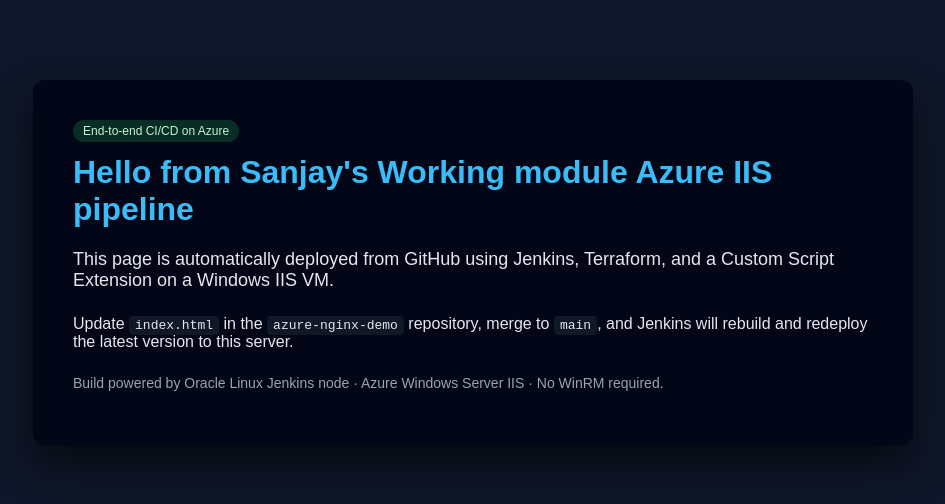
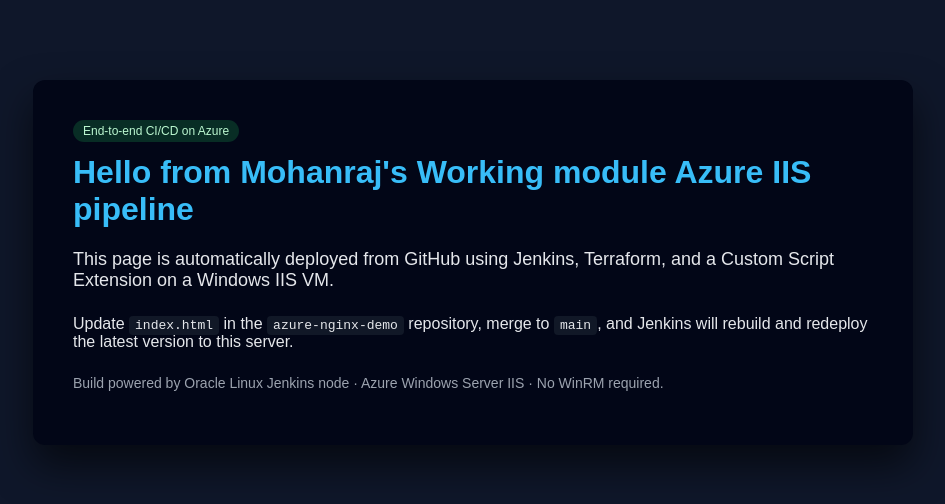
Before and after one commit to Sanjay-logic/azure-nginx-demo, a plain HTML site: page index.html in a window 1280 px wide. Shown: the whole page, without its empty margins (167-1112 px from the left). Drawn offline with Linux system fonts and the light colour scheme.

Commit message:
Change IIS homepage heading

```diff
--- a/index.html
+++ b/index.html
@@ -53,7 +53,7 @@
   <body>
     <div class="hero">
       <div class="badge">End‑to‑end CI/CD on Azure</div>
-      <h1>Hello from Sanjay's Working module Azure IIS pipeline</h1>
+      <h1>Hello from Mohanraj's Working module Azure IIS pipeline</h1>
       <p class="tagline">
         This page is automatically deployed from GitHub using Jenkins, Terraform,
         and a Custom Script Extension on a Windows IIS VM.
```
